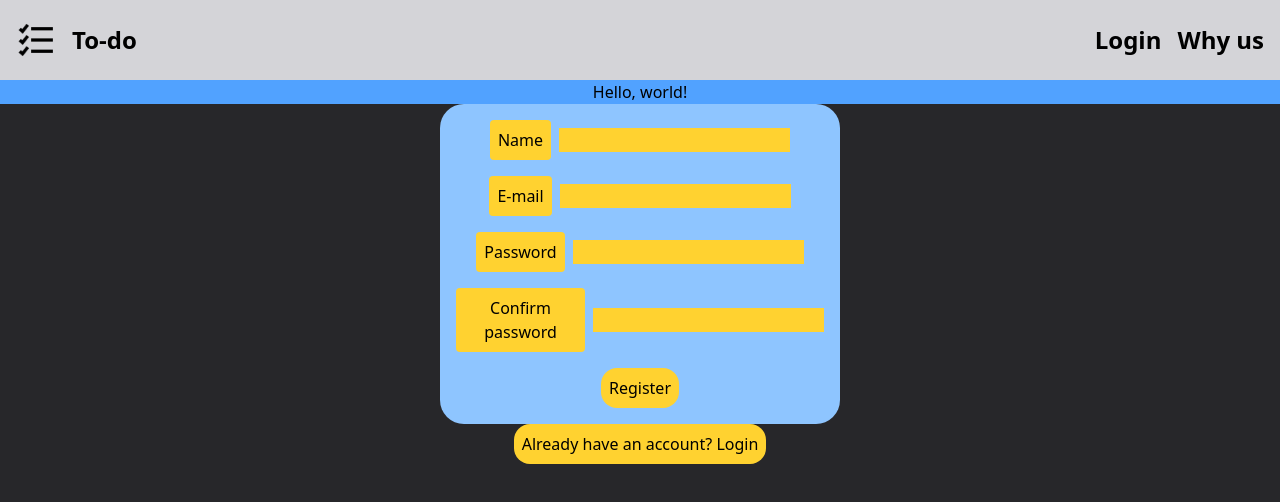
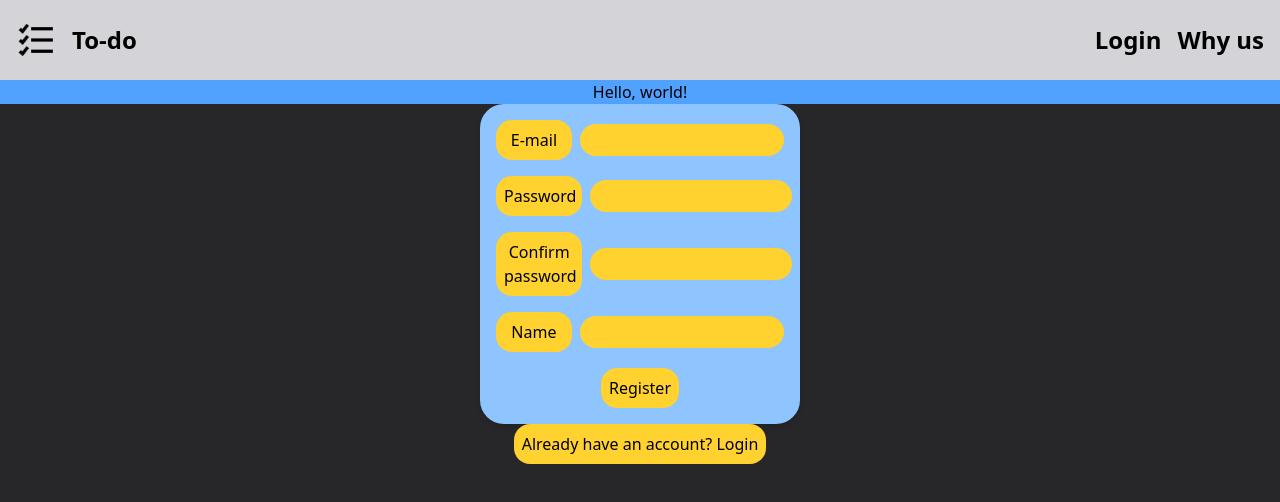
Before and after one commit to alohamat/todo-fullstack, a React (Vite) app in the folder frontend/: page /register in a window 1280 px wide. Both pictures are taken after a click on the button "Don't have an account? Register". Shown: the top 502 px of the page. Built offline with nearby package versions, Linux system fonts and the light colour scheme.

Commit message:
progressing form

```diff
--- a/frontend/src/components/AuthForm.tsx
+++ b/frontend/src/components/AuthForm.tsx
@@ -10,44 +10,32 @@ type FormData = {
   userconfirmpass: string;
 };
 
-
 function AuthForm() {
-
   function onSubmit(data: object) {
     if (isRegistering) {
-
     } else {
-
     }
   }
 
   const [isRegistering, setRegistering] = useState(false);
   const { register, handleSubmit } = useForm<FormData>();
   return (
-    <div>
+    <div className="">
       <form
         onSubmit={handleSubmit(onSubmit)}
-         className="overflow-hidden w-[400px] p-4 bg-blue-300 rounded-3xl mx-auto flex flex-col gap-4 items-center"
+        className="transition-all duration-300 ease-out  shadow-md p-4 bg-blue-300 rounded-3xl mx-auto flex flex-col gap-4 items-center w-[25vw]"
+        style={{
+          height: isRegistering ? "320px" : "180px", // valores grandes o suficiente
+        }}
       >
-        {isRegistering ? (
-          <div className="flex items-center gap-2">
-            <LabelForm htmlFor="username">Name</LabelForm>
-            <InputForm
-              id="username"
-              {...register("username", {
-                required: "Please input an username",
-              })}
-            />
-          </div>
-        ) : null}
-        <div className="flex items-center gap-2">
+        <div className="flex items-center gap-2 w-full">
           <LabelForm htmlFor="useremail">E-mail</LabelForm>
           <InputForm
             id="useremail"
             {...register("useremail", { required: "Please input an e-mail" })}
           />
         </div>
-        <div className="flex items-center gap-2">
+        <div className="flex items-center gap-2 w-full">
           <LabelForm htmlFor="userpassword">Password</LabelForm>
           <InputForm
             id="userpassword"
@@ -57,12 +45,23 @@ function AuthForm() {
           />
         </div>
         {isRegistering ? (
-          <div className="flex items-center gap-2">
+          <div className="flex items-center gap-2 w-full">
             <LabelForm htmlFor="userconfirmpass">Confirm password</LabelForm>
             <InputForm
               id="userconfirmpass"
               {...register("userconfirmpass", {
                 required: "Please confirm your password",
+              })}
+            />
+          </div>
+        ) : null}
+        {isRegistering ? (
+          <div className="flex items-center gap-2 w-full">
+            <LabelForm htmlFor="username">Name</LabelForm>
+            <InputForm
+              id="username"
+              {...register("username", {
+                required: "Please input an username",
               })}
             />
           </div>
@@ -75,7 +74,9 @@ function AuthForm() {
         onClick={() => setRegistering(!isRegistering)}
         className="bg-amber-300 hover:cursor-pointer hover:bg-amber-600 p-2 rounded-2xl transition ease-in-out"
       >
-        {(isRegistering) ? "Already have an account? Login" : "Don't have an account? Register"}
+        {isRegistering
+          ? "Already have an account? Login"
+          : "Don't have an account? Register"}
       </button>
     </div>
   );
--- /dev/null
+++ b/frontend/src/components/DivForm.tsx
@@ -0,0 +1,11 @@
+import type { HTMLAttributes } from "react";
+
+function DivForm(props: HTMLAttributes<HTMLDivElement>) {
+  return (
+    <div {...props} className="flex items-center gap-2 w-full flex-1">
+      {props.children}
+    </div>
+  );
+}
+
+export default DivForm;
--- a/frontend/src/components/InputForm.tsx
+++ b/frontend/src/components/InputForm.tsx
@@ -6,7 +6,7 @@ function InputForm(props: Props) {
     return (
         <input
         {...props}
-        className="bg-amber-300"
+        className="bg-amber-300 rounded-2xl p-1 focus:outline-none focus:ring-4 focus:ring-blue-400 transition ease-in-out min-w-[70%]"
             />
     );
 }
--- a/frontend/src/components/LabelForm.tsx
+++ b/frontend/src/components/LabelForm.tsx
@@ -6,7 +6,7 @@ function LabelForm({ children, className, ...props }: Props) {
     return (
         <label
         {...props}
-        className="bg-amber-300 rounded p-2"
+        className="bg-amber-300 rounded-2xl p-2 w-[30%]"
         >
             {children}
         </label>
```
